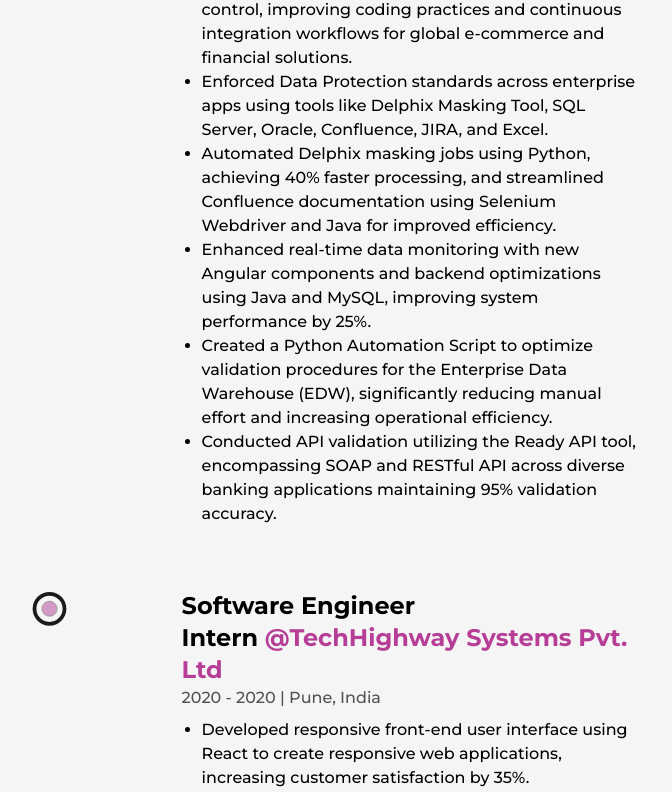
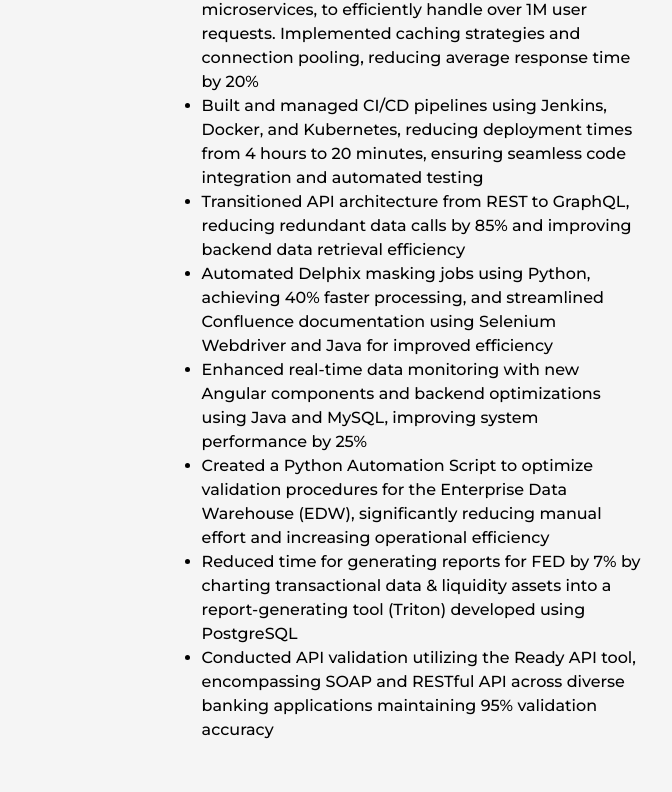
Before and after one commit to SumitRodrigues/Personal-Portfolio, a Next.js app: page /about in a window 1280 px wide. Shown: the part 4270-5062 px from the top of the page, without its empty margins (244-916 px from the left). Built offline with nearby package versions, Linux system fonts and the light colour scheme.

Commit message:
more experience

```diff
--- a/src/components/Experience.js
+++ b/src/components/Experience.js
@@ -50,7 +50,7 @@ const Experience = () => {
     return (
         <div className='my-64'>
             <h2 className='font-bold text-8xl mb-32 w-full text-center md:text-6xl xs:text-4xl md:mb-16'>
-                Experience
+                Work Experience
             </h2>
 
             <div ref={ref} className='w-[75%] mx-auto relative lg:w-[90%] md:w-full'>
@@ -84,13 +84,15 @@ const Experience = () => {
                         time="2021 - 2023"
                         address="Mumbai, India"
                         work={[
-                            "Streamlined test automation frameworks using Java, Selenium, and JUnit, reducing manual testing by 30% and improving software reliability across compliance applications.",
-                            "Optimized Git and GitHub for CI/CD and version control, improving coding practices and continuous integration workflows for global e-commerce and financial solutions.",
-                            "Enforced Data Protection standards across enterprise apps using tools like Delphix Masking Tool, SQL Server, Oracle, Confluence, JIRA, and Excel.",
-                            "Automated Delphix masking jobs using Python, achieving 40% faster processing, and streamlined Confluence documentation using Selenium Webdriver and Java for improved efficiency.",
-                            "Enhanced real-time data monitoring with new Angular components and backend optimizations using Java and MySQL, improving system performance by 25%.",
-                            "Created a Python Automation Script to optimize validation procedures for the Enterprise Data Warehouse (EDW), significantly reducing manual effort and increasing operational efficiency.",
-                            "Conducted API validation utilizing the Ready API tool, encompassing SOAP and RESTful API across diverse banking applications maintaining 95% validation accuracy."
+                            "Led frontend development for fintech applications, including KYC Scoring and Self-Service tools, using Java, Spring Boot and AWS Lambda, reducing average page load times for 1M+ users",
+                            "Engineered backend codebase using Spring Boot microservices, to efficiently handle over 1M user requests. Implemented caching strategies and connection pooling, reducing average response time by 20%",
+                            "Built and managed CI/CD pipelines using Jenkins, Docker, and Kubernetes, reducing deployment times from 4 hours to 20 minutes, ensuring seamless code integration and automated testing",
+                            "Transitioned API architecture from REST to GraphQL, reducing redundant data calls by 85% and improving backend data retrieval efficiency",
+                            "Automated Delphix masking jobs using Python, achieving 40% faster processing, and streamlined Confluence documentation using Selenium Webdriver and Java for improved efficiency",
+                            "Enhanced real-time data monitoring with new Angular components and backend optimizations using Java and MySQL, improving system performance by 25%",
+                            "Created a Python Automation Script to optimize validation procedures for the Enterprise Data Warehouse (EDW), significantly reducing manual effort and increasing operational efficiency",
+                            "Reduced time for generating reports for FED by 7% by charting transactional data & liquidity assets into a report-generating tool (Triton) developed using PostgreSQL",
+                            "Conducted API validation utilizing the Ready API tool, encompassing SOAP and RESTful API across diverse banking applications maintaining 95% validation accuracy"
                         ]}
                     />
                     <Details
@@ -100,9 +102,10 @@ const Experience = () => {
                         time="2020 - 2020"
                         address="Pune, India"
                         work={[
-                            "Developed responsive front-end user interface using React to create responsive web applications, increasing customer satisfaction by 35%.",
-                            "Collaborated with cross-functional teams using Figma to ensure seamless integration of UX/UI designs, enhancing the overall user experience by 30%.",
-                            "Managed back-end services using Node.js, ensuring high performance and scalability, decreasing server processing times by 25%"
+                            "Built a high-performance e-commerce storefront using Java and Spring Boot, hosted on AWS EC2, leading to a 20% increase in conversion rates due to improved user experience",
+                            "Developed an interactive data visualization dashboard for a UK-based recruitment agency, utilizing React and D3.js, enhancing the client’s ability to match candidates with job opportunities efficiently",
+                            "Managed back-end services using Node.js, ensuring high performance and scalability, decreasing server processing times by 25%",
+                            "Configured and optimized Apache Tomcat servers to deploy Java-based microservices, improving API response time by 43% for high-traffic requests"
                         ]}
                     />
                 </ul>
```
